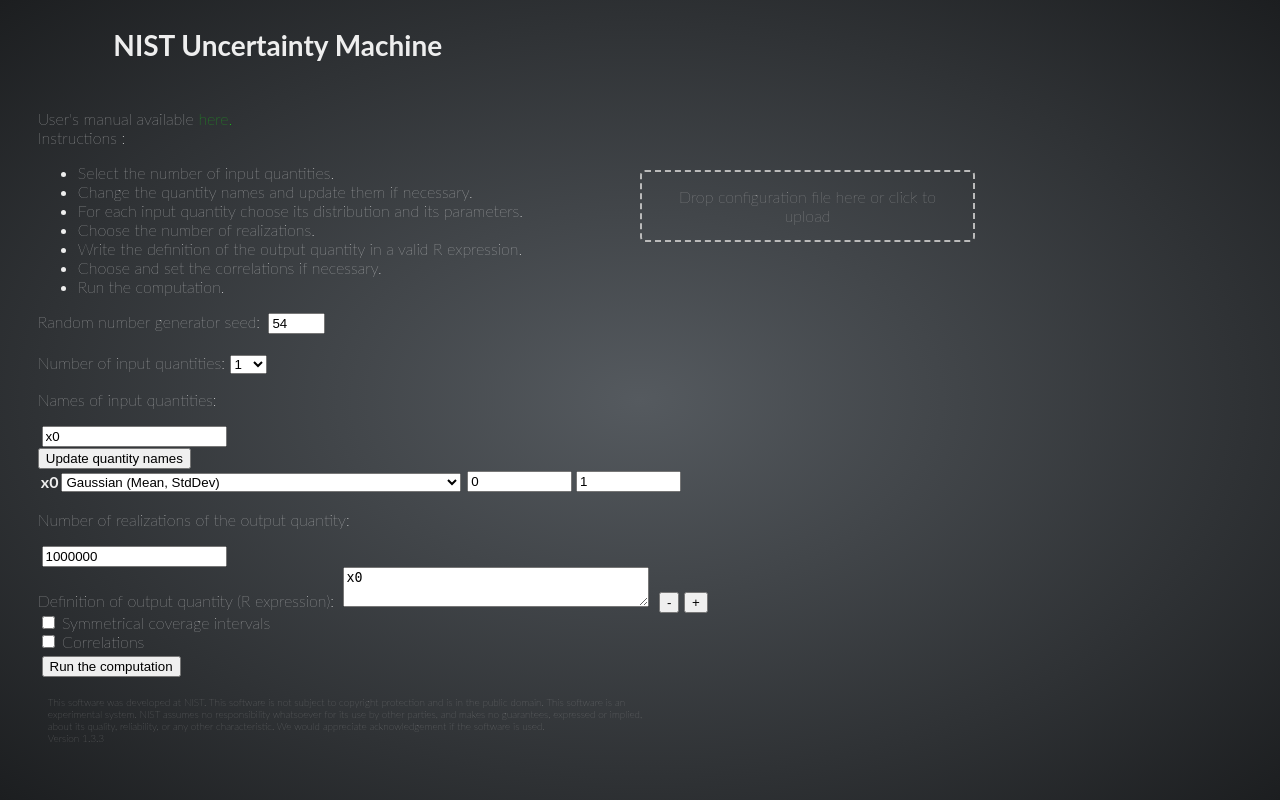
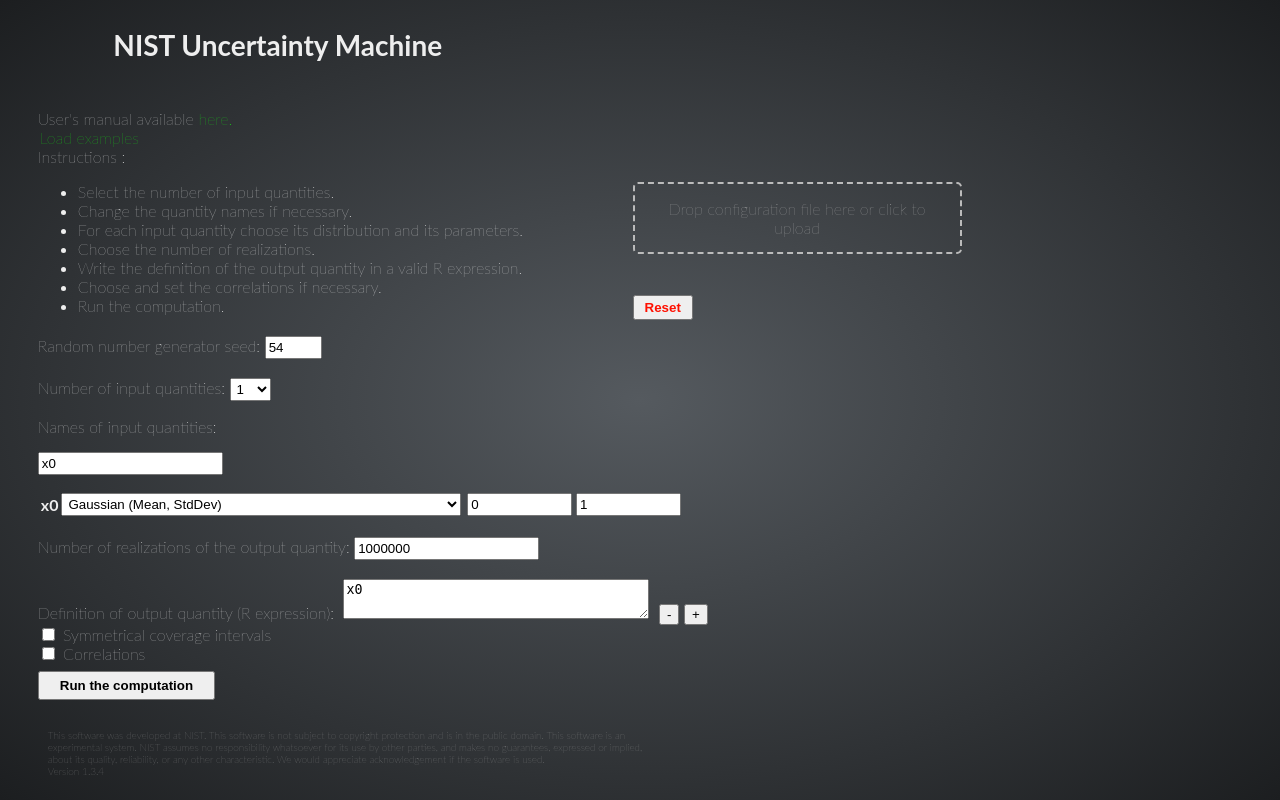
Before and after one commit to usnistgov/NIST-Uncertainty-Machine, a PHP site: page / in a window 1280 px wide. Run offline with PHP 8.4, Linux system fonts and the light colour scheme.

Commit message:
update to version 1.3.4 Complex gradient step Dynamic form

```diff
--- a/index.php
+++ b/index.php
@@ -5,7 +5,7 @@
 		<meta charset="UTF-8">
 		<meta name="viewport" content="initial-scale=1.0, user-scalable=yes" />
 		<title>NIST Uncertainty Machine</title>
-		<link rel="stylesheet" type="text/css" href="style.css">
+		<link rel="stylesheet" type="text/css" href="style.css?v1.3.4">
 		<link rel="shortcut icon" href="Uncertainty.ico">
 	</head>
 	<body>
@@ -16,10 +16,24 @@
 					<br/>
 					User's manual available <a  href="./NISTUncertaintyMachine-UserManual.pdf"> here.</a>
 					<br/>
+					<div class="dropdown">
+					  <a href="#" class="dropbtn">Load examples</a>
+					  <div class="dropdown-content">
+					    <a href="./?example=Gauge">Gauge</a>
+							<a href="./?example=Resistance">Resistance</a>
+							<a href="./?example=Stefan">Stefan</a>
+							<a href="./?example=Thermal">Thermal</a>
+							<a href="./?example=Viscosity">Viscosity</a>
+							<a href="./?example=Voltage">Voltage</a>
+							<a href="./?example=Allende">Allende</a>
+
+					  </div>
+					</div>
+					<br/>
 					Instructions :
 					<ul>
 						<li>Select the number of input quantities.</li>
-						<li>Change the quantity names and update them if necessary.</li>
+						<li>Change the quantity names if necessary.</li>
 						<li>For each input quantity choose its distribution and its parameters.</li>
 						<li>Choose the number of realizations.</li>
 						<li>Write the definition of the output quantity in a valid R expression.</li>
@@ -31,8 +45,9 @@
 
 					<div id="drop_zone">Drop configuration file here or click to upload</div>
 					<input type='file' title="No file selected" id="files" onchange="pressed()"><label id="fileLabel"> </label>
-
-
+					<p>
+						<input id="reset" type="button" value="Reset" onClick="window.location.replace(location.pathname);">
+					</p>
 				</div>
 			</div>
 			<div id="form">
@@ -60,17 +75,19 @@
 							<option value="15"> 15</option>
 						</select>
 					</div>
-				<p id="nameHeader">Names of input quantities: </p>
+				<p id="nameHeader">Names of input quantities:
 					<div id="nameList">
 					</div>
-					<button type="button" id="validateNames">Update       quantity names</button>
+				</p>
 					<div >
 						<table id='distributions'>
 						</table>
 					</div>
-				<p>Number of realizations of the output quantity:  	</p>
-				<input name='nReal' id='nReal' type='text' value='1000000'  >
-
+					<br/>
+				<div>Number of realizations of the output quantity:
+					<input name='nReal' id='nReal' type='text' value='1000000'  >
+				</div>
+				<br/>
 				<div id="container">
 					Definition of output quantity (R expression):
 					<textarea class='output'  name='output1' id='output1' height=51px ></textarea>
@@ -107,7 +124,7 @@
 			</div>
 		</div>
 		<script src="library/jquery.js"></script>
-		<script src="script.js"></script>
+		<script src="script.js?v1.3.4"></script>
 
 
 	<footer id="footer">
@@ -118,7 +135,7 @@
 	any other characteristic. We would appreciate acknowledgement if the
 	software is used.
 	<br/>
-	Version 1.3.3
+	Version 1.3.4
 	</p>
 	</footer>
 
--- a/results.php
+++ b/results.php
@@ -5,7 +5,7 @@
 		<meta name="viewport" content="initial-scale=1.0, user-scalable=yes" />
 		<title>NIST Uncertainty Machine</title>
 		<link rel="stylesheet" type="text/css" href="./library/jquery-ui.min.css">
-		<link rel="stylesheet" type="text/css" href="style.css">
+		<link rel="stylesheet" type="text/css" href="style.css?v1.3.4">
 		<link rel="shortcut icon" href="Uncertainty2.ico">
 	</head>
 	<body>
@@ -25,6 +25,6 @@
 		</div>
 		<script src="library/jquery.js"></script>
 		<script src="library/jquery-ui.min.js"></script>
-		<script src="results.js"></script>
+		<script src="results.js?v1.3.4"></script>
 	</body>
 </html>
--- a/script.js
+++ b/script.js
@@ -48,11 +48,11 @@
 var distribAdvance = [1,2,3,5,6,8,12,18,19,22,23]
 var nbDistrib = distribInfo[1].length;
 var outputNb = 1;
-
+var inputNb = 0;
+ $('#output1').val("x0");
 
 $( "#inputs" ).change(changeNumberInput).change();
 $('#correlation').change(correlationChange).change();;
-$('#validateNames').on('click',updateNames);
 
 $('#container').on( 'keyup', 'textarea', function (e){
     $(this).css('height', 'auto' );
@@ -85,18 +85,25 @@
 }
 
 
+
 function changeNumberInput(){
-	n=$('#inputs').val();
-	$('.nameField').remove();
-	for (var i=0;i<n;i++)
+	newInputNb=parseInt($('#inputs').val());
+	for (var i=inputNb;i<newInputNb;i++)
 	{
-		var toInsert="<input type='text'  class='nameField'  value=x"+(i)+" name='name"+(i)+"' > ";
+		var toInsert="<input type='text' oninput='updateNames()' maxlength='20' class='nameField'  value=x"+(i)+" id='name"+(i)+"' name='name"+(i)+"' > ";
 		$('#nameList').append($(toInsert));
 	}
+
+	for (var i=inputNb;i>=newInputNb;i--)
+	{
+			$("#name"+(i)).remove();
+	}
+	updateNames();
+
 	plotDistribLine();
 	if($('#correlation').prop('checked')==true)
 		plotCorrelationTable();
-	 $('#output1').val("x0");
+	 inputNb = newInputNb;
 }
 
 function removeOutput(){
@@ -142,15 +149,13 @@
 
 
 function updateNames(){
-	n=$('#inputs').val();
+	n=parseInt($('#inputs').val());
 	for (var i=0;i<n;i++)
 	{
 		$( '#label'+(i)).text($("input[name=name"+i+"]").val());
 	}
 	if($('#correlation').prop('checked')==true)
 		plotCorrelationTable();
-	 $('#output1').val($("input[name=name"+0+"]").val());
-	 $('#output1').autoResize();
 }
 
 function sortSelect(i) {
@@ -215,16 +220,22 @@
 
 
 function plotDistribLine(){
-	n=$('#inputs').val();
-	$('.distrib').remove();
-	for (var i=0;i<n;i++)
+	newInputNb=parseInt($('#inputs').val());
+
+	for (var i=inputNb;i<newInputNb;i++)
 	{
-		var toInsert="<tr class='distrib'><th id='label"+(i)+"'>"+$("input[name=name"+i+"]").val()+"</th><td><select id='distChoice"+(i)+"' name='distChoice"+(i)+"' onchange='plotParamLine("+(i)+")' ></select></td><td><div class='paramLine' id='param"+(i)+"' ></div></td> </tr>";
+		var toInsert="<tr class='distrib' id='distrib"+(i)+"' ><th id='label"+(i)+"'>"+$("input[name=name"+i+"]").val()+"</th><td><select id='distChoice"+(i)+"' name='distChoice"+(i)+"' onchange='plotParamLine("+(i)+")' ></select></td><td><div class='paramLine' id='param"+(i)+"' ></div></td> </tr>";
 		$('#distributions').append($(toInsert));
 		sortSelect(i);
 		$( '#distChoice'+(i) ).val(7);
 		plotParamLine(i);
 	}
+
+	for (var i=inputNb;i>=newInputNb;i--)
+	{
+			$("#distrib"+(i)).remove();
+	}
+
 
 
 }
@@ -423,7 +434,7 @@
 	$('#correlationTable').empty();
 	$('#copula').empty();
 	$('#copulaParam').empty();
-	n=$('#inputs').val();
+	n=parseInt($('#inputs').val());
 	var toInsert="<tr id='headerCorrel'><th></th> </tr>";
 	$('#correlationTable').append($(toInsert));
 	for (var i=0;i<n;i++)
--- a/style.css
+++ b/style.css
@@ -30,8 +30,10 @@
 	background-attachment:fixed;
 }
 
-input{
-    margin-left:0.1cm;
+/*Form Parameters*/
+input,select{
+	margin-right:0.1cm;
+	padding: 2px;
 }
 input[type=file]{
 	width:0px;
@@ -39,68 +41,6 @@
 	visibility:hidden;
 }
 
-img {
-    width: 100%;
-    height: auto;
-    max-width: 600px;
-}
-
-.resultsText { width: 50% ; float: left}
-.columnRight{ width: 49%; float: right}
-
-@media screen and (max-width: 1024px) {
-    .resultsText { width: 50% ; float: none}
-	.columnRight{ max-width: 450px;width: 100%; float: none}
-}
-
-
-#instruction { width: 50% ; float: left}
-#disclaimer { width: 50% ; }
-#load{ width: 50%; float: right}
-#form{ width: 100%; float: right}
-
-
-a:not(.image) {
-	color: hsl(120, 85%, 50%);
-	text-decoration: none;
-
-	-webkit-transition: color .15s ease;
-	   -moz-transition: color .15s ease;
-	    -ms-transition: color .15s ease;
-	     -o-transition: color .15s ease;
-	        transition: color .15s ease;
-}
-a:not(.image):hover {
-		text-decoration: underline;
-
-		text-shadow: none;
-		border: none;
-		border-radius: 2px;
-	}
-
-#drop_zone{
-        margin-top:80px;
-		border:2px dashed #bbb;
-		-moz-border-radius:5px;
-		-webkit-border-radius:5px;
-		border-radius:5px;
-		padding:15px;
-		 width: 50%;
-		text-align:center;font: 20pt bold 'Vollkorn';
-		color:#bbb;
-		cursor: pointer;
-}
-.drop_zone2{
-		border:2px dashed #bbb;
-		-moz-border-radius:5px;
-		-webkit-border-radius:5px;
-		border-radius:5px;
-		text-align:center;font: 20pt bold 'Vollkorn';
-		color:#bbb;
-		cursor: pointer;
-		padding-left: 5px;
-		padding-right: 5px;
-}
 .paramLine{
 	display: flex
 }
@@ -127,19 +67,154 @@
 	font-weight: bold;
 }
 
+input[type=submit] {
+	padding: 5px 20px;
+	margin-top: 0.1cm;
+	cursor: pointer;
+	font-weight: bold;
+	text-align: center;
+
+}
+:focus {outline:none;}
+::-moz-focus-inner {border:0;}
+
+
+#reset {
+	padding: 3px 10px;
+	text-align: center;
+	cursor: pointer;
+	color: #ff1000;
+	font-weight: bold;
+}
+
+
+img {
+	width: 100%;
+	height: auto;
+	max-width: 600px;
+}
+
+/*Page Settings*/
+.resultsText { width: 50% ; float: left}
+.columnRight{ width: 49%; float: right}
+#instruction { width: 49% ; display: inline-block;}
+#disclaimer { width: 50% ; }
+#load{ width: 49%; display: inline-block; }
+#form{ width: 100%;}
+
+
+/*Links and dropzone settings*/
+a:not(.image) {
+	color: hsl(120, 85%, 50%);
+	text-decoration: none;
+	-webkit-transition: color .15s ease;
+	-moz-transition: color .15s ease;
+	-ms-transition: color .15s ease;
+	-o-transition: color .15s ease;
+	transition: color .15s ease;
+}
+a:not(.image):hover {
+	text-decoration: underline;
+
+	text-shadow: none;
+	border: none;
+	border-radius: 2px;
+}
+
+#drop_zone{
+	margin-top:80px;
+	border:2px dashed #bbb;
+	-moz-border-radius:5px;
+	-webkit-border-radius:5px;
+	border-radius:5px;
+	padding:15px;
+	width: 50%;
+	text-align:center;font: 20pt bold 'Vollkorn';
+	color:#bbb;
+	cursor: pointer;
+	max-width: 500px;
+}
+
+#drop_zone:hover {background-color: #555}
+
+.drop_zone2{
+	border:2px dashed #bbb;
+	-moz-border-radius:5px;
+	-webkit-border-radius:5px;
+	border-radius:5px;
+	text-align:center;font: 20pt bold 'Vollkorn';
+	color:#bbb;
+	cursor: pointer;
+	padding-left: 5px;
+	padding-right: 5px;
+}
+
+.drop_zone2:hover {background-color: #555}
+
 
 #footer {
 	bottom:0;
 	float:bottom;
 	clear: left;
-   width:50%;
 	height:40px;   /* Height of the footer */
-
 	font-family: 'Lato', Times, 'Times New Roman', serif;
 	font-size: 10px;
 	font-weight: 200;
 	color: #A3A3A3;
 	margin-left:10px;
+	max-width: 600px;
 
 
 }
+/*Dropdow menu for examples*/
+.dropbtn {
+	color: white;
+	font-size: 16px;
+	border: none;
+	cursor: pointer;
+	padding: 2px 5px 2px 2px;
+}
+
+.dropdown {
+	position: relative;
+	display: inline-block;
+}
+
+.dropdown-content {
+	display: none;
+	position: absolute;
+	background-color: #f9f9f9;
+	min-width: 90px;
+	box-shadow: 0px 8px 16px 0px rgba(0,0,0,0.2);
+	z-index: 1;
+}
+
+.dropdown-content a {
+	color: black;
+	padding: 5px 5px;
+	text-decoration: none;
+	display: block;
+}
+
+.dropdown-content a:hover {background-color: #f1f1f1}
+
+.dropdown:hover .dropdown-content {
+	display: block;
+}
+
+.dropdown:hover .dropbtn {
+	background-color: #444;
+}
+
+
+
+
+/*dynamic display*/
+@media screen and (max-width: 1024px) {
+	.resultsText { width: 50% ; float: none}
+	.columnRight{ max-width: 450px;width: 100%; float: none}
+	#instruction { width: 100% ;}
+	#load{ width: 100%;  }
+	#drop_zone{  margin-top:10px;width: 90%;}
+
+}
--- a/validation.php
+++ b/validation.php
@@ -4,7 +4,7 @@
 		<meta charset="UTF-8">
 		<meta name="viewport" content="initial-scale=1.0, user-scalable=yes" />
 		<title>NIST Uncertainty Machine</title>
-		<link rel="stylesheet" type="text/css" href="style.css">
+		<link rel="stylesheet" type="text/css" href="style.css?v1.3.4">
 		<link rel="shortcut icon" href="Uncertainty2.ico">
 	</head>
 	<body>
--- a/version.txt
+++ b/version.txt
@@ -1,4 +1,4 @@
-1.3.3
+1.3.4
 This software was developed at NIST. This software is not subject to copyright protection and is
 in the public domain. This software is an experimental system. NIST assumes
 no responsibility whatsoever for its use by other parties, and makes no
```
Also changed, not shown: 3 other files. Lines whose indentation alone changed are shown as unchanged.
